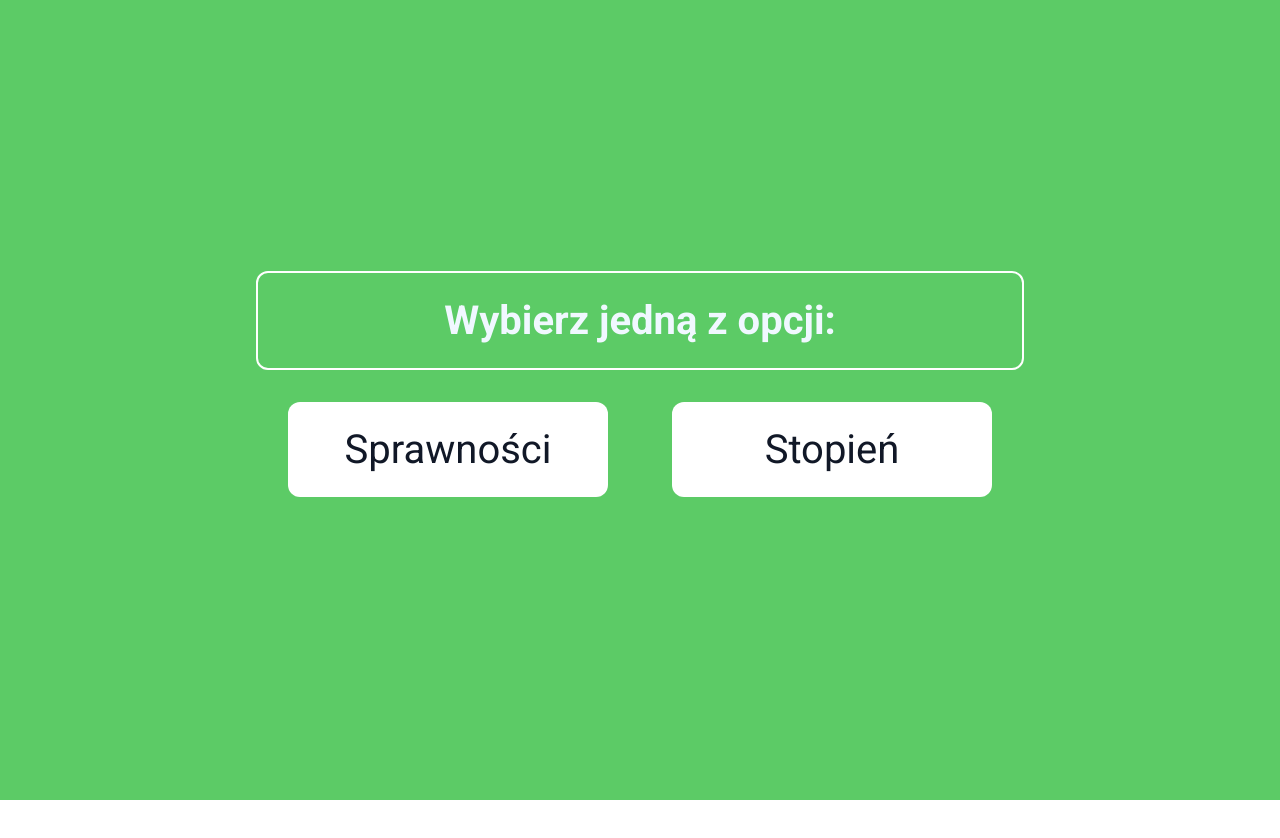
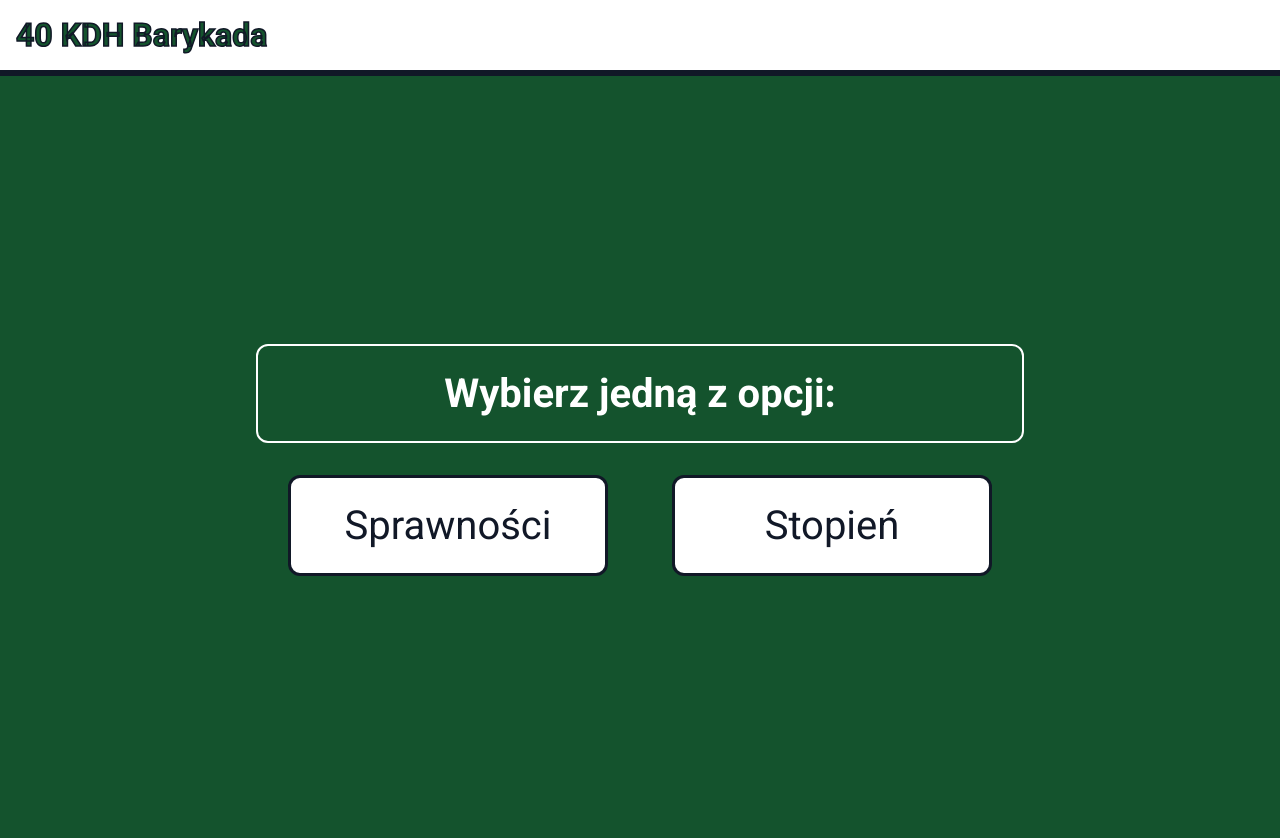
Before and after one commit to jbktn/barykada2, a React (Create React App) app: page / in a window 1280 px wide. Shown: the top 838 px of the page. Before the commit the page ends 800 px from the top, so only its background shows below. Built offline with nearby package versions, Linux system fonts and the light colour scheme.

Commit message:
redesign

```diff
--- a/src/Home.js
+++ b/src/Home.js
@@ -2,21 +2,26 @@ import {Link} from "react-router-dom";
 
 const Home = () => {
     return (
+        <div>
+            <h1 className="py-2 px-2 text-white font-semibold text-2xl text-border-green bot-border">
+                40 KDH Barykada
+            </h1>
             <div className="h-100vh flex text-white bg-green-900 items-center justify-center">
                 <div>
-                <h1 className="font-semibold px-3 py-3 text-3xl text-center border-2 border-white rounded">
+                    <h2 className="font-semibold px-3 py-3 text-3xl text-center border-2 border-white rounded">
                         Wybierz jedną z opcji:
-                </h1>
+                    </h2>
                     <div className="text-black text-3xl flex items-center justify-center">
                         <div className="px-4 py-4">
-                        <Link className="bg-white w-64 py-3 block text-center rounded cursor-pointer" to="/sprawnosci">
+                            <Link className="bg-white w-64 py-3 block border-black text-center rounded cursor-pointer" to="/sprawnosci">
                                 Sprawności
                             </Link>
                         </div>
                         <div className="px-4 py-4">
-                        <Link className="bg-white w-64 py-3 block text-center rounded cursor-pointer" to="/Stopien">
+                            <Link className="bg-white w-64 py-3 block border-black text-center rounded cursor-pointer" to="/Stopien">
                                 Stopień
                             </Link>
+                        </div>
                     </div>
                 </div>
             </div>
--- a/src/index.css
+++ b/src/index.css
@@ -35,12 +35,16 @@ textarea {
   height: 100vh;
 }
 
+.text-2xl {
+  font-size: 2rem;
+}
+
 .text-3xl {
   font-size: 2.5rem;
 }
 
 .bg-green-900{
-  background-color: #5ccb66;
+  background-color: rgb(20 83 45);
 }
 
 .text-white {
@@ -57,6 +61,16 @@ textarea {
 
 .justify-center {
   justify-content: center;
+}
+
+.py-2 {
+  padding-top: 1rem;
+  padding-bottom: 1rem;
+}
+
+.px-2 {
+  padding-left: 1rem;
+  padding-right: 1rem;
 }
 
 .py-3 {
@@ -118,3 +132,24 @@ textarea {
 .text-black {
   color: rgb(17 24 39);
 }
+
+.text-white {
+  color: white;
+}
+
+.border-black {
+  border-style: solid;
+  border-color: rgb(17 24 39);
+  border-width: 0.2rem;
+}
+
+.text-border-green {
+  color: rgb(20 83 45);
+  -webkit-text-stroke: 1.5px rgb(17 24 39);
+}
+
+.bot-border {
+  border-bottom: solid;
+  border-bottom-color: rgb(17 24 39);
+  border-bottom-width: 6px;
+}
--- a/src/stpn.js
+++ b/src/stpn.js
@@ -14,8 +14,8 @@ const Stopien = () => {
     React.useEffect(() => {
         const URL = "https://docs.google.com/spreadsheets/d/e/2PACX-1vSP8edhewJtAiYJ4E3Mc2DSq_3YGIU9uT1KzfTuCQi87l6Qv6b5VmchkJkR2KC0mapIFGmBdmLYskm6/pub?gid=0&single=true&output=csv";
         fetch(URL)
-            .then(response => response.json())
             .then(data => {
+                console.log(data)
                 setRows(data.split("\n"));
             });
     }, []);
```
Lines whose indentation alone changed are shown as unchanged.
